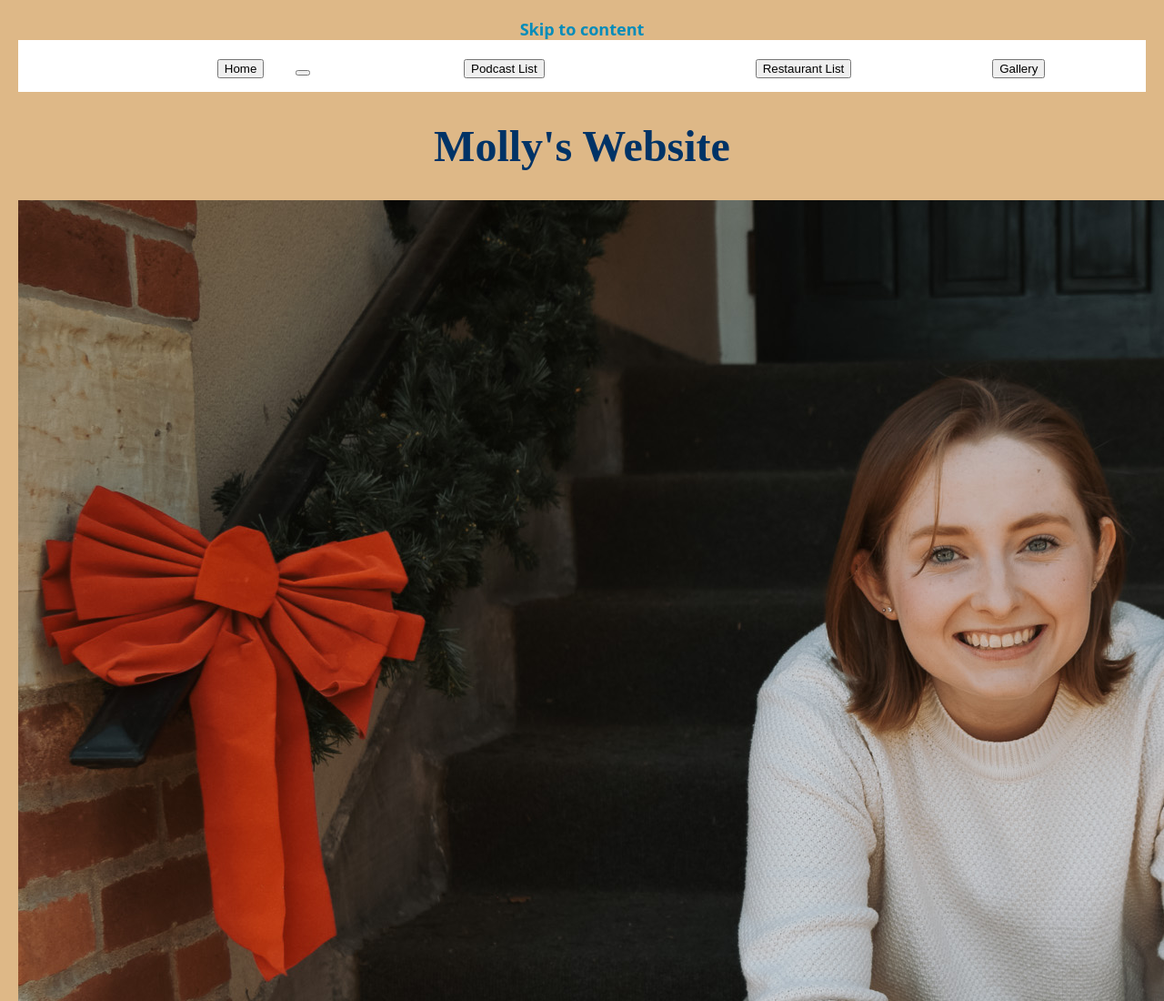
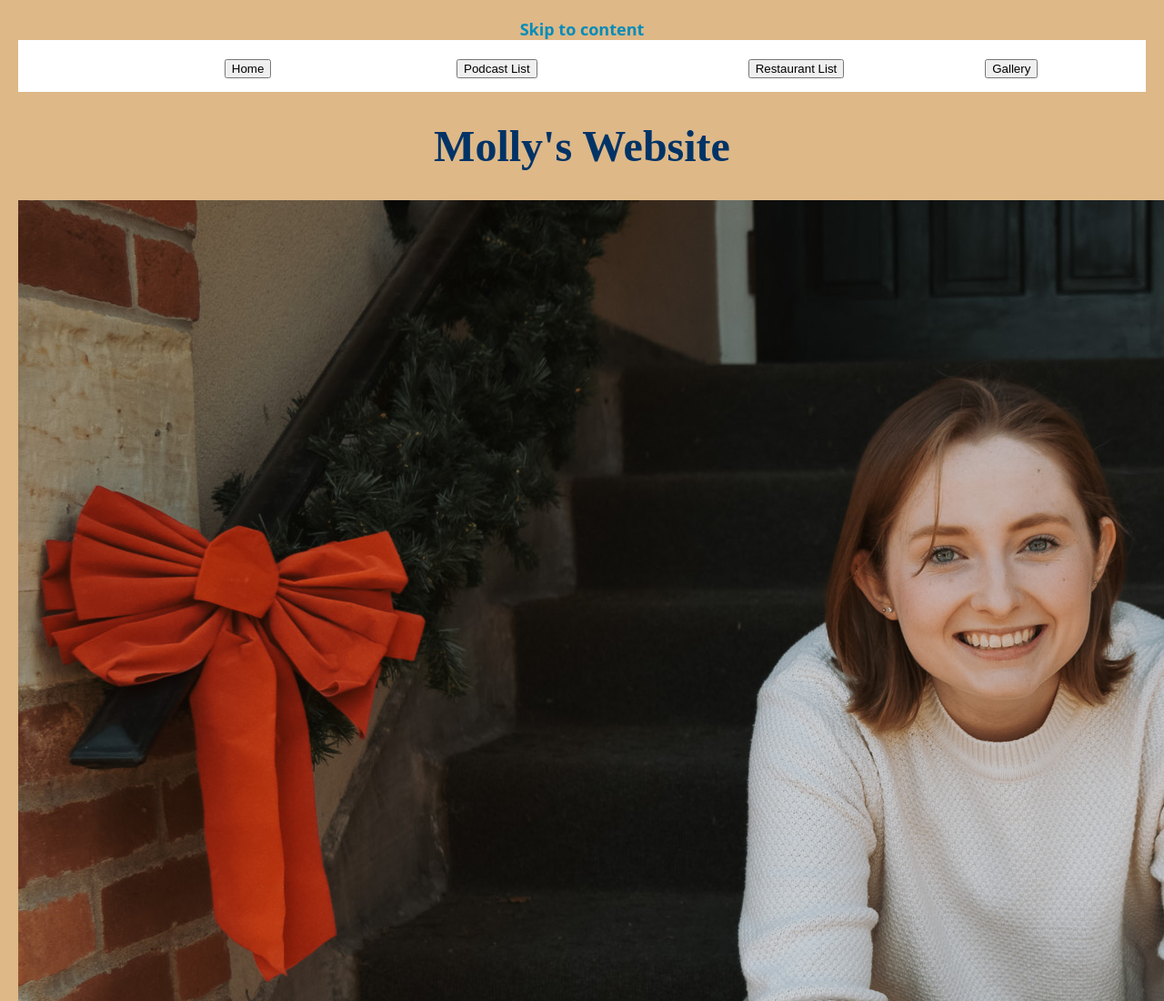
Before and after one commit to SPR2025-4502-7502/coy-SPR2025-materials, a plain HTML site: page index.html in a window 1280 px wide. Shown: the top 1100 px of the page at 91% size. Drawn offline with Linux system fonts and the light colour scheme.

Commit message:
Update index.html

```diff
--- a/index.html
+++ b/index.html
@@ -11,7 +11,7 @@
    <nav>
     <ul>
     <li><a href="">index.html</a><button class="nav-button">Home</button></a></li>
-    <li><button></button><a href="">podcast-list.html</a><button>Podcast List</button></a></li>
+    <li><a href="">podcast-list.html</a><button>Podcast List</button></a></li>
     <li><a href="">restaurant-list.html</a><button>Restaurant List</button></a></li>
     <li><a href="">gallery.html</a><button>Gallery</button></a></li>
   </ul>
```
